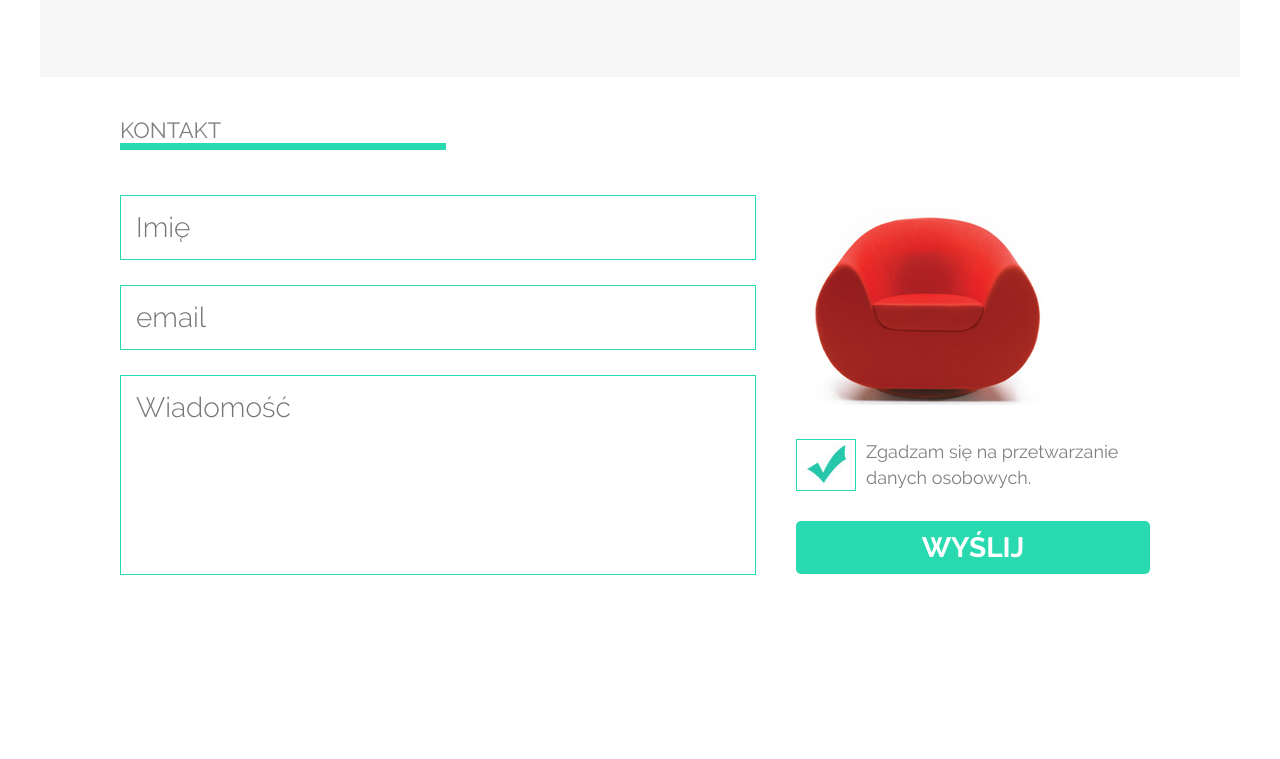
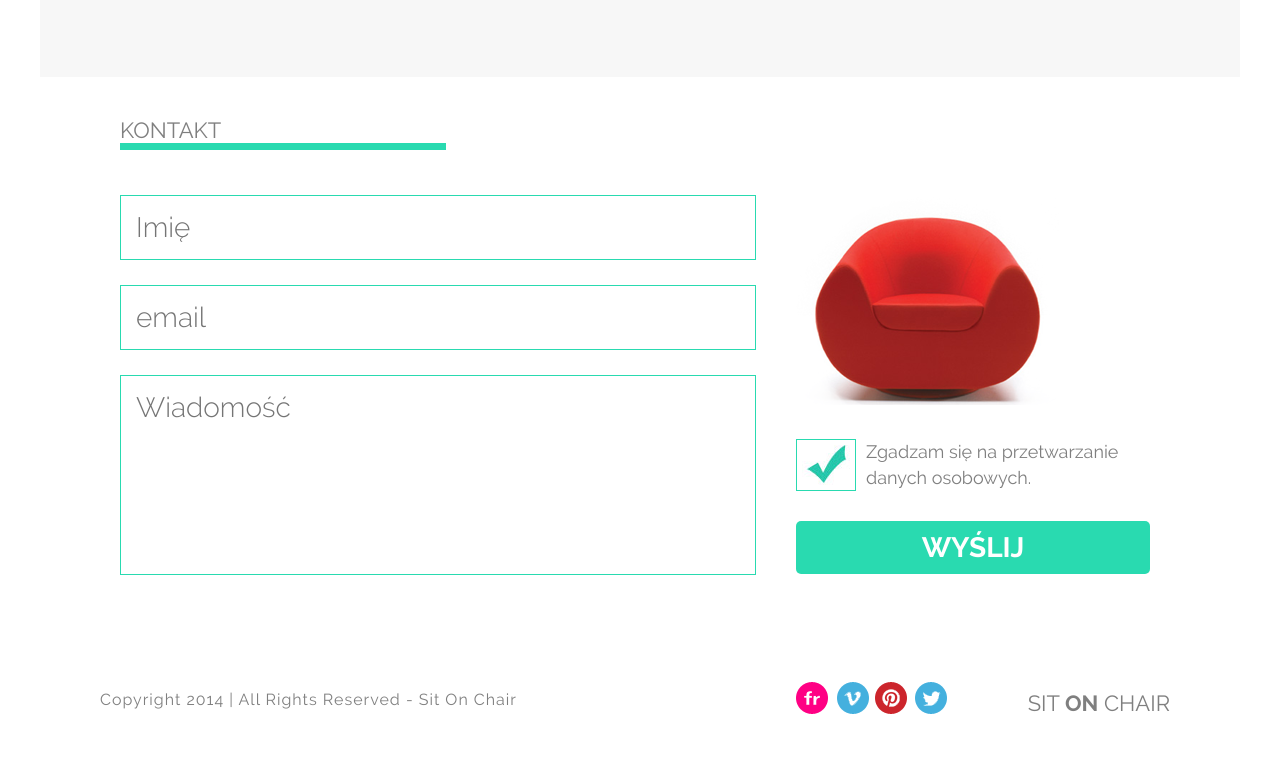
Before and after one commit to IOverclocked/SitOnChair, a plain HTML site: page index.html in a window 1280 px wide. Shown: the part 1504-2263 px from the top of the page. Before the commit the page ends 2144 px from the top, so only its background shows below. Drawn offline with Linux system fonts and the light colour scheme.

Commit message:
Added footer

```diff
--- a/css/style.css
+++ b/css/style.css
@@ -456,3 +456,27 @@ ul > li:hover {
 .contact input:focus, textarea:focus {
     box-shadow: 0 0 10px 0 rgb(41, 218, 176);
 }
+
+.footer {
+    background-color: #fff;
+    padding: 40px 60px;
+}
+
+.footer > p {
+    float: left;
+    color: rgba(0, 0, 0, 0.5);
+    font-size: 16px;
+    padding: 10px 0 10px 0;
+    letter-spacing: 1px;
+}
+
+.footer > div {
+    float: right;
+}
+
+.footer > div > p {
+    color: rgba(0, 0, 0, 0.5);
+    padding: 10px 10px 0 80px;
+    float: right;
+    font-size: 22px;
+}
--- a/index.html
+++ b/index.html
@@ -171,6 +171,18 @@
             </form>
         </div>
     </section>
+    <footer>
+        <div class="container clearfix footer">
+            <p>Copyright 2014 | All Rights Reserved - Sit On Chair</p>
+            <div>
+                <img src="images/flickr.png" alt="flickr-icon" />
+                <img src="images/vimeo.png" alt="flickr-icon" />
+                <img src="images/pinterest.png" alt="flickr-icon" />
+                <img src="images/twitter.png" alt="flickr-icon" />
+                <p>SIT <strong>ON</strong> CHAIR</p>
+            </div>
+        </div>
+    </footer>
 <script src="http://localhost:35729/livereload.js"></script>
 </body>
 </html>
```
